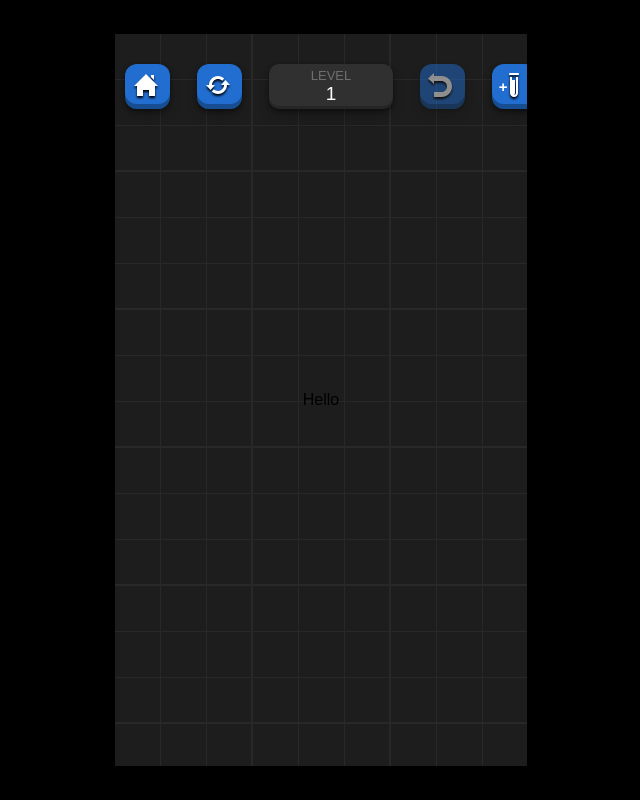
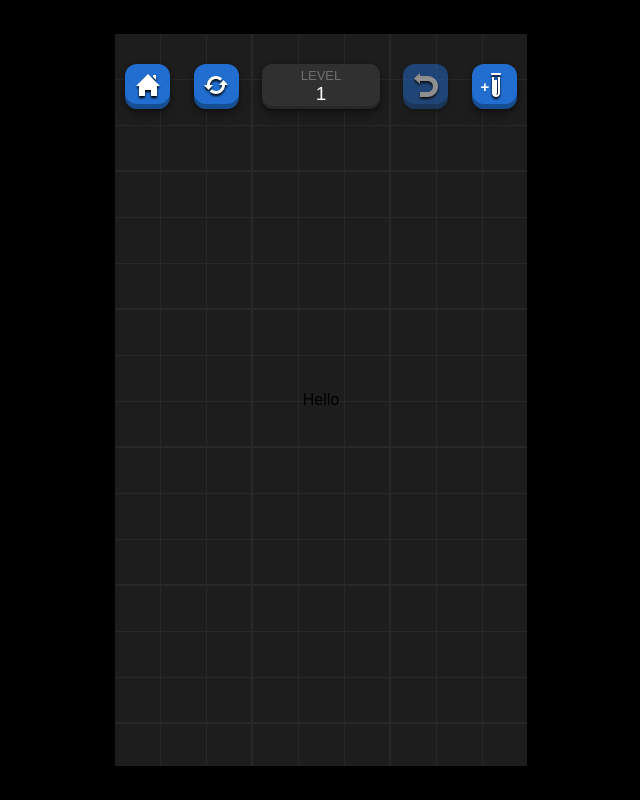
Before and after one commit to FranciscoJavierMartin/ball-sort-game, a Vue app: page /game in a window 1280 px wide. Shown: the whole page, without its empty margins (319-959 px from the left). Built offline with nearby package versions, Linux system fonts and the light colour scheme.

Commit message:
Fix icon size

```diff
--- a/src/modules/game/components/game-header/game-header.vue
+++ b/src/modules/game/components/game-header/game-header.vue
@@ -1,5 +1,5 @@
 <template>
-  <header class="game-header">
+  <div class="game-header">
     <RouterLink
       :to="{ name: ROUTES.HOME.name }"
       title="Home"
@@ -29,7 +29,7 @@
       <span>+</span>
       <Icon type="tube" />
     </button>
-  </header>
+  </div>
 </template>
 
 <script setup lang="ts">
@@ -68,16 +68,6 @@ defineEmits<{
     height: 45px;
     justify-content: center;
     width: 45px;
-
-    .icon-wrapper {
-      height: 62%;
-      width: 62%;
-
-      :deep(svg) {
-        height: 100%;
-        width: 100%;
-      }
-    }
 
     span {
       color: white;
@@ -119,8 +109,8 @@ defineEmits<{
 
   :deep(svg) {
     filter: drop-shadow(0 2px 1px black);
-    height: 100%;
-    width: 100%;
+    height: 24px;
+    width: 24px;
   }
 }
 </style>
```
